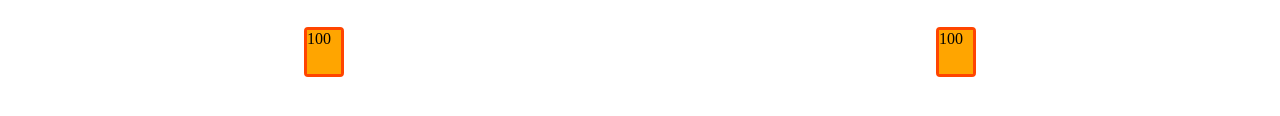
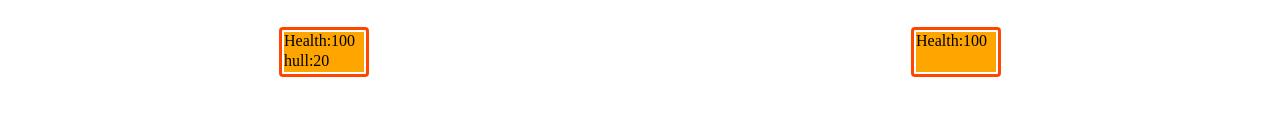
Before and after one commit to Dejac01/Space-Battle, a plain HTML site: page index.html in a window 1280 px wide. Shown: the part 612-728 px from the top of the page. Drawn offline with Linux system fonts and the light colour scheme.

Commit message:
Space Game

```diff
--- a/app.js
+++ b/app.js
@@ -39,10 +39,14 @@ const showBanner = (msg) => {
 //Show health
 const showHealth = () => {
   let humanDisplay = document.querySelector(".health1");
-  humanDisplay.innerHTML = humans.health;
+  humanDisplay.innerHTML = "Health:" + humans.health;
+
+  let hullDisplay = document.querySelector(".hull");
+  hullDisplay.innerHTML = "hull:" + ussAssembly.hull;
+  console.log(hullDisplay)
 
   let alienDisplay = document.querySelector(".health2");
-  alienDisplay.innerHTML = aliens.health;
+  alienDisplay.innerHTML = "Health:" + aliens.health;
 };
 
 function randomIntFromInterval(min, max) {
@@ -52,15 +56,17 @@ function randomIntFromInterval(min, max) {
 
 //Alien Attack
 function alienAttack() {
+	console.log(ussAssembly.hull)
   let firePower = randomIntFromInterval(2, 4);
   let attack = Math.random();
   if (attack > alienAccuracy[0] && attack < alienAccuracy[2]) {
+	console.log('Aliens hit!!')
     if (ussAssembly.hull > 0) {
-	ussAssembly.hull - firePower
+	ussAssembly.hull = ussAssembly.hull- firePower
     }
 	else {ussAssembly.health-firePower}
   }
-
+else  {console.log('Aliens Missed!')}
   console.log(humans.health);
   showHealth();
 }
--- a/index.html
+++ b/index.html
@@ -58,7 +58,8 @@
 
 
         <div class="battery">
-          <div class="health1" style="height:100%;"></div>
+          <div class="health1" style="height:50%;"></div>
+          <div class="hull" style="height:50%;"> </div>
         </div>
 
 
--- a/style.css
+++ b/style.css
@@ -73,9 +73,8 @@ background-size: cover;}
 
  }
 
- .health1, .health2{
+ .health1, .health2, .hull{
   background: orange;
-  position: absolute;
   bottom: 0px;
  left: 0;
   right: 0;
@@ -92,10 +91,10 @@ background-size: cover;}
 
 .battery {
   border: 3px solid orangered;
-  width: 30px;
+  width: 80px;
   height: 40px;
   padding: 2px;
   border-radius: 4px;
-  position: relative;
+ position: relative;
   margin: 15px 0;
   }
```
